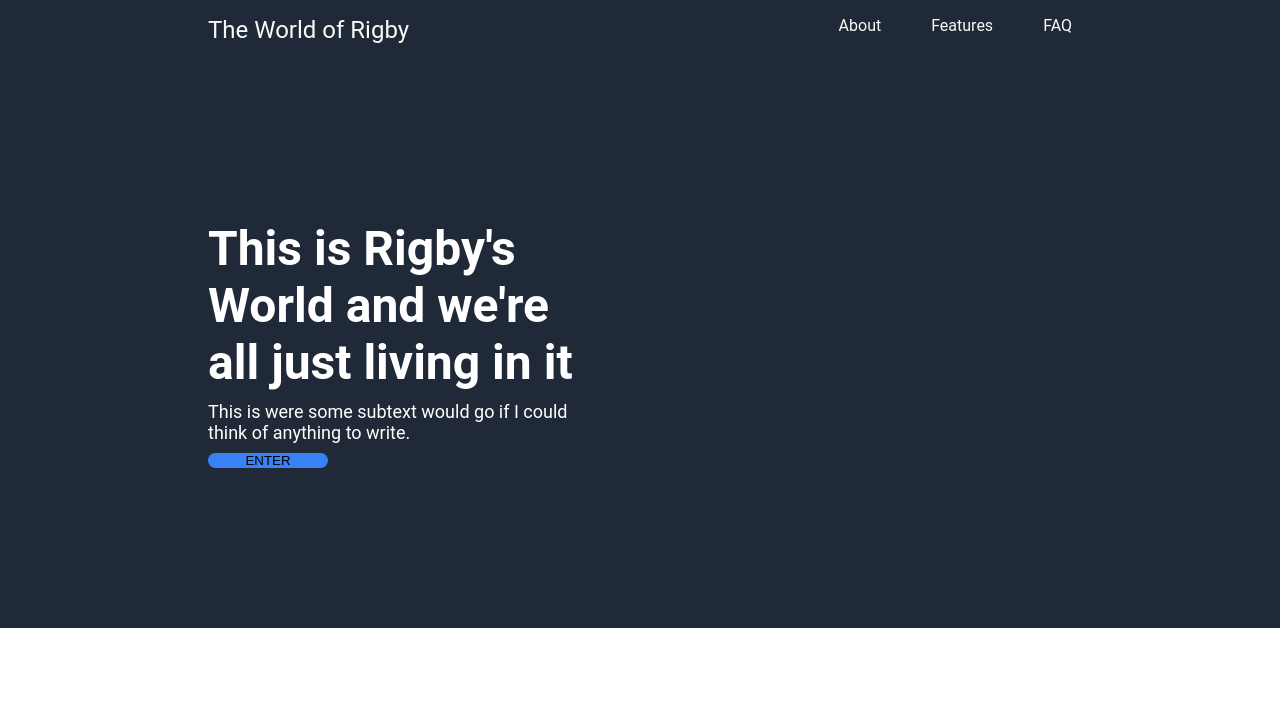
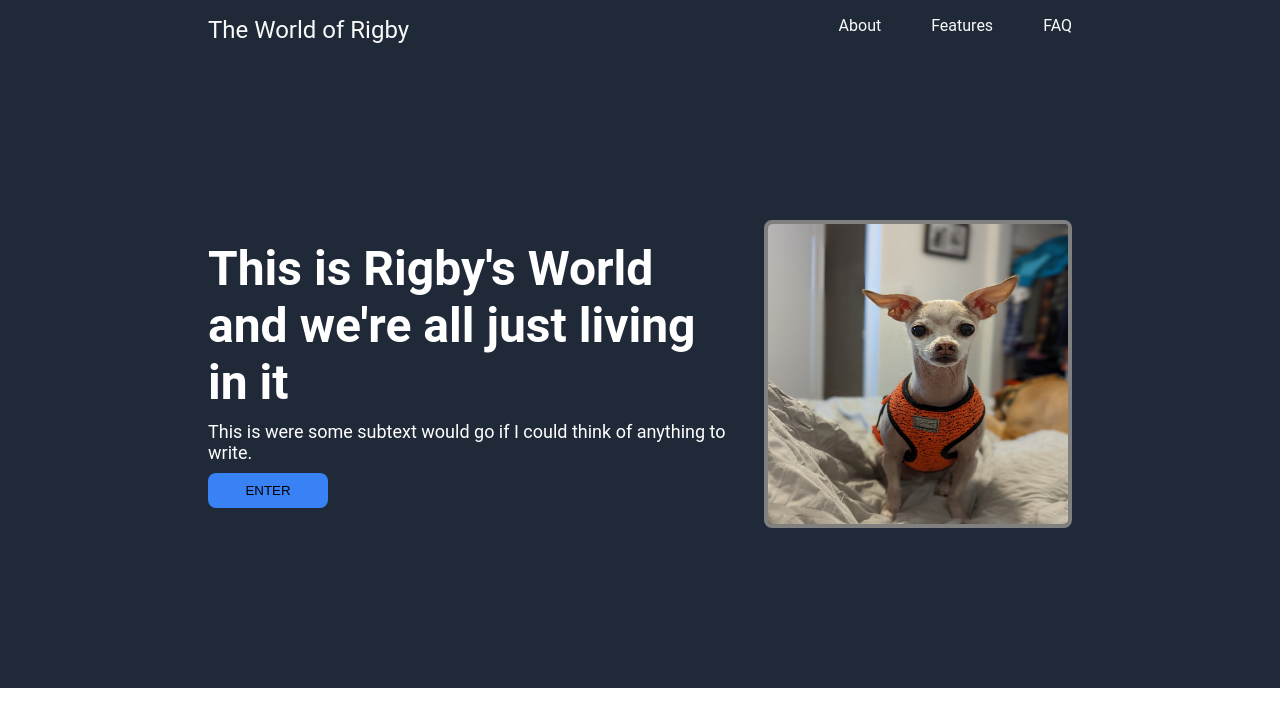
Before and after one commit to bkytchak/LandingPage, a plain HTML site: page index.html in a window 1280 px wide. Drawn offline with Linux system fonts and the light colour scheme.

Commit message:
added an image and fixed the button

```diff
--- a/index.html
+++ b/index.html
@@ -28,7 +28,9 @@
             <button class="button">ENTER</button>
         </div>
         <div class="right">
-
+            <div class="image">
+                <img src="Images/image000001(3).jpg" alt="Rigby the dog">
+            </div>
         </div>
     </div>
 </body>
--- a/style.css
+++ b/style.css
@@ -38,6 +38,7 @@ ul, .header a {
     color: #f9faf8;
     text-decoration: none;
 
+
 }
 
 /*Body Section*/
@@ -76,9 +77,24 @@ p {
     background-color: #3882F6;
     border-radius: 8px;
     border: none;
+    padding: 10px
 }
 
 .welcome .right {
-    flex-shrink: 0;
-    width: 50%;
+    display: flex;
+    flex-shrink: 0
+
+
 }
+
+.image img {
+    display: flex;
+    border-radius: 8px;
+    border: 4px solid gray;
+    width: 300px;
+    height: 300px;
+
+
+
+
+}
```
Also changed, not shown: Images/image000001(3).jpg (added).
